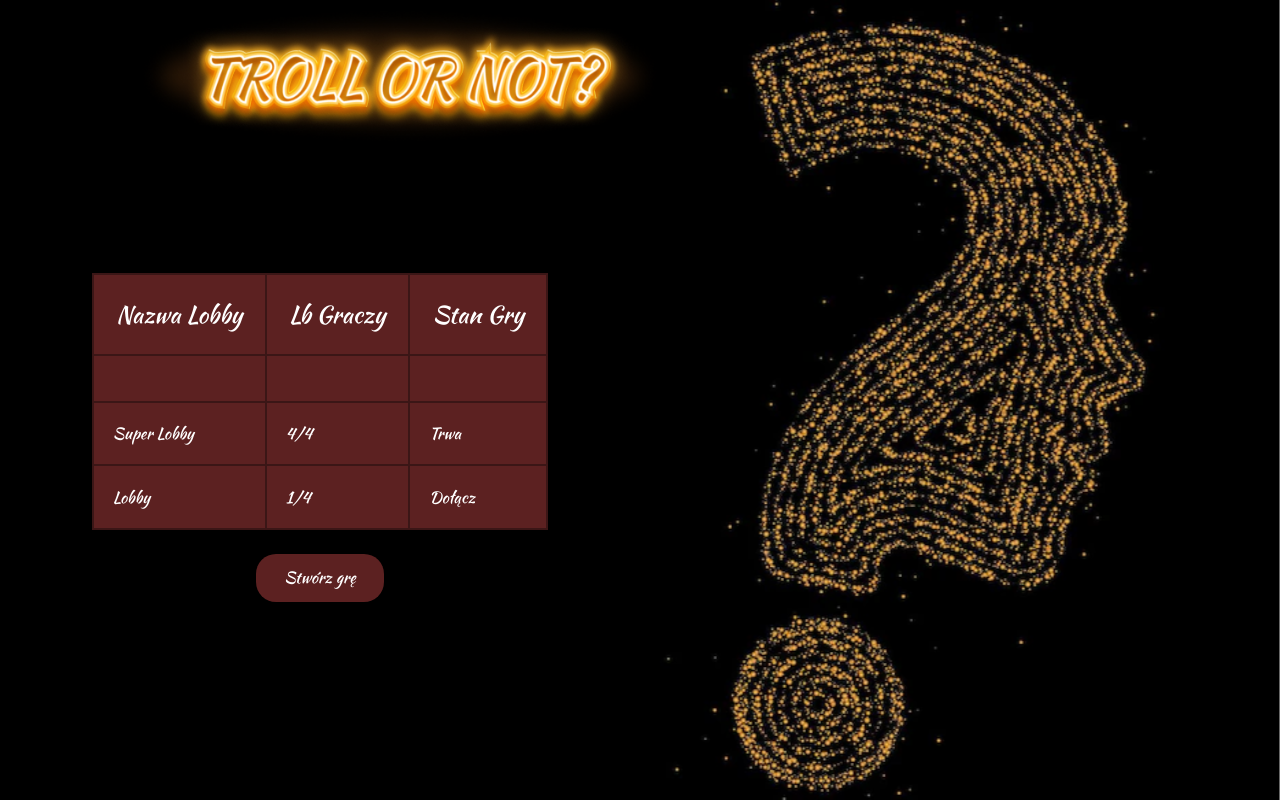
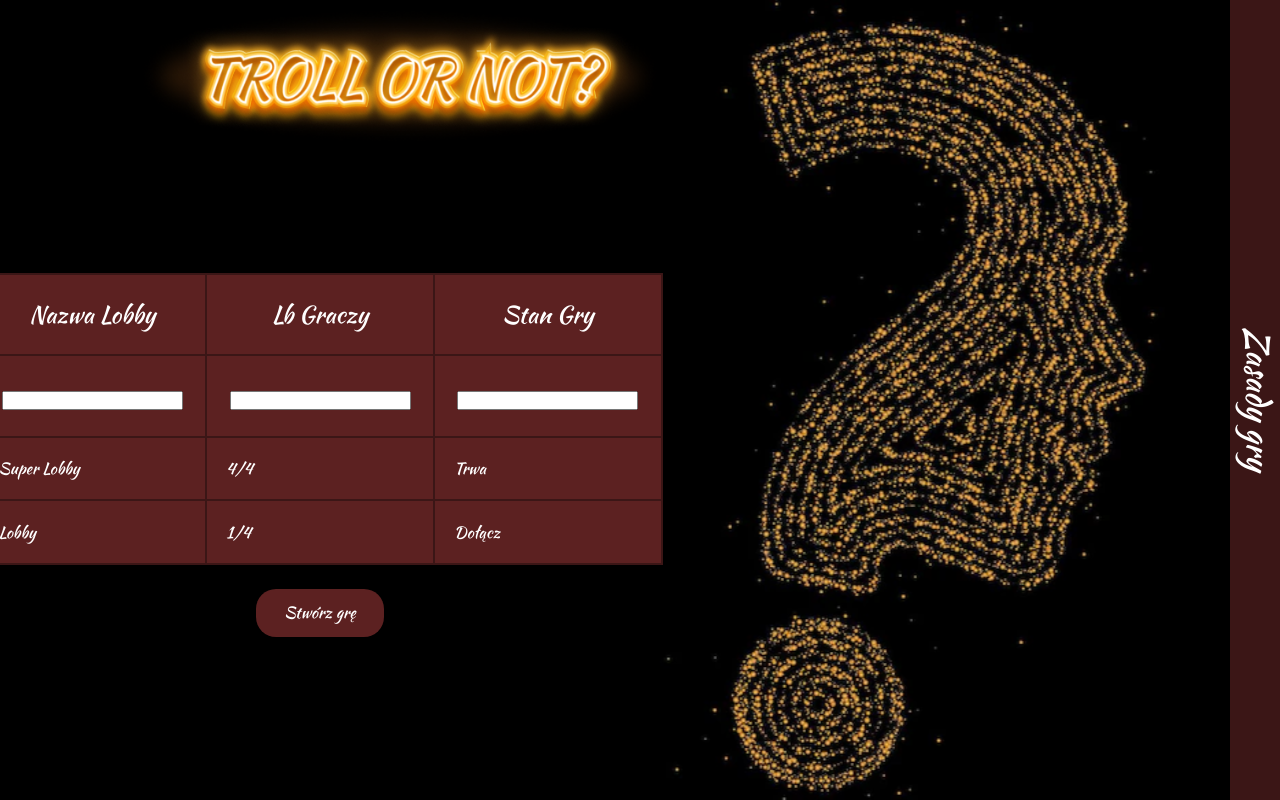
Before and after one commit to Coderscamp-2021-2022-Lukasz-Kamil/troll-or-not, a React (Create React App) app in the folder client/: page /lobby-list in a window 1280 px wide. Built offline with nearby package versions, Linux system fonts and the light colour scheme.

Commit message:
Create-slide-out-panel

```diff
--- a/client/src/components/ui/Modal/Modal.style.tsx
+++ /dev/null
@@ -1 +0,0 @@
-import React from "react";
--- /dev/null
+++ b/client/src/components/ui/SlideOutPanel/SlideOutPanel.styled.tsx
@@ -0,0 +1,32 @@
+import styled from "styled-components";
+
+export const TogglePanel = styled.div`
+  display: flex;
+  position: fixed;
+  width: 400px;
+  height: 100vh;
+  top: 0;
+  right: -350px;
+  text-align: center;
+
+  .open {
+    background-color: ${({ theme }) => theme.colors.card.primary};
+    transform: translateX(-400px);
+  }
+`;
+
+export const GameRulesTitle = styled.div`
+  font-size: ${({ theme }) => theme.size.desktop.mdl}px;
+  height: 100%;
+  width: 50px;
+  text-align: center;
+  writing-mode: vertical-lr;
+  padding-left: 5px;
+  background-color: ${({ theme }) => theme.colors.card.linecolor};
+  cursor: pointer;
+`;
+
+export const Rules = styled.div`
+  padding: 1rem;
+  font-size: ${({ theme }) => theme.size.desktop.mds}px;
+`;
--- /dev/null
+++ b/client/src/components/ui/SlideOutPanel/SlideOutPanel.tsx
@@ -0,0 +1,22 @@
+import React, { useState } from "react";
+import { GameRulesTitle, TogglePanel, Rules } from "./SlideOutPanel.styled";
+
+export const SlideOutPanel = () => {
+  const [isActive, setIsActive] = useState(false);
+
+  const togglePanel = () => {
+    setIsActive(!isActive);
+  };
+  return (
+    <TogglePanel className={isActive ? "open" : "closed"}>
+      <GameRulesTitle onClick={togglePanel}>Zasady gry</GameRulesTitle>
+
+      <Rules className={isActive ? "open" : "closed"}>
+        Lorem ipsum dolor, sit amet consectetur adipisicing elit. Libero
+        nesciunt, voluptatibus harum error omnis minima quisquam consequuntur
+        quibusdam esse eos sequi laudantium facere eum fugit iure eveniet nulla
+        quas illo.
+      </Rules>
+    </TogglePanel>
+  );
+};
--- a/client/src/components/views/BeforeGamePage/BeforeGamePage.tsx
+++ b/client/src/components/views/BeforeGamePage/BeforeGamePage.tsx
@@ -10,6 +10,7 @@ import {
   TableHead,
   PageWrapper,
 } from "../LobbyListPage/LobbyPage.styled";
+import { SlideOutPanel } from "../../ui/SlideOutPanel/SlideOutPanel";
 
 import {
   ShortReminder,
@@ -58,6 +59,7 @@ const BeforeGamePage = () => {
     useTable({ columns, data });
 
   return (
+    <>
       <PageWrapper>
         <Title />
         <BeforeGameWrapper>
@@ -101,6 +103,8 @@ const BeforeGamePage = () => {
           </TableWrapper>
         </BeforeGameWrapper>
       </PageWrapper>
+      <SlideOutPanel />
+    </>
   );
 };
 
--- a/client/src/components/views/LandingPage/LandingPage.tsx
+++ b/client/src/components/views/LandingPage/LandingPage.tsx
@@ -3,20 +3,23 @@ import styled from "styled-components";
 import Title from "../../ui/title/Title";
 import { Button } from "../../ui/Button/Button.style";
 import { FlexWrapper } from "../../wrapper/FlexCenter/FlexWrapper.style";
+import { SlideOutPanel } from "../../ui/SlideOutPanel/SlideOutPanel";
 
 const LandingWrapper = styled(FlexWrapper)`
   width: 50vw;
   height: 80vh;
 `;
 
-
 const LandingPage = () => {
   return (
+    <>
       <LandingWrapper direction={"column"}>
         <Title />
         <Button>Sprawdź!</Button>
       </LandingWrapper>
-    )
-}
+      <SlideOutPanel />
+    </>
+  );
+};
 
 export default LandingPage;
--- a/client/src/components/views/LobbyListPage/LobbyPage.tsx
+++ b/client/src/components/views/LobbyListPage/LobbyPage.tsx
@@ -4,6 +4,7 @@ import { Column, useTable, useFilters } from "react-table";
 import { useMemo } from "react";
 import { DefaultColumnFilter } from "./DefaultColumnFilter";
 import Title from "../../ui/title/Title";
+import { SlideOutPanel } from "../../ui/SlideOutPanel/SlideOutPanel";
 import {
   TableWrapper,
   Table,
@@ -79,6 +80,7 @@ export const LobbyPage = () => {
     useTable({ columns, data }, useFilters);
 
   return (
+    <>
       <PageWrapper>
         <Title />
         <TableWrapper>
@@ -90,12 +92,13 @@ export const LobbyPage = () => {
                 return (
                   <TableRow {...restHeaderGroup} key={key}>
                     {headerGroup.headers.map((column: any) => {
-                    const { key, ...restAttributes } = column.getHeaderProps();
+                      const { key, ...restAttributes } =
+                        column.getHeaderProps();
                       return (
                         <TableHeader {...restAttributes} key={key}>
                           {column.render("Header")}
                           <div>
-                          {/* {column.canFilter ? column.render("Filter") : null} */}
+                            {column.canFilter ? column.render("Filter") : null}
                           </div>
                         </TableHeader>
                       );
@@ -126,5 +129,7 @@ export const LobbyPage = () => {
           <ButtonGame>Stwórz grę</ButtonGame>
         </TableWrapper>
       </PageWrapper>
+      <SlideOutPanel />
+    </>
   );
 };
--- a/client/src/components/views/QuizRoomPlayerPage/QuizRoomPlayerPage.tsx
+++ b/client/src/components/views/QuizRoomPlayerPage/QuizRoomPlayerPage.tsx
@@ -5,6 +5,7 @@ import { TitlePic } from "../../ui/title/Title";
 import { FlexWrapper } from "../../wrapper/FlexCenter/FlexWrapper.style";
 import { theme } from "../../../theme/theme";
 import { Typography } from "../../ui/Typography/Typography";
+import { SlideOutPanel } from "../../ui/SlideOutPanel/SlideOutPanel";
 
 export const GameViewContainer = styled.div`
   display: grid;
@@ -19,10 +20,9 @@ export const AnswersContainer = styled.div`
   grid-template-columns: 1fr 1fr;
   place-items: center;
   margin-bottom: 20px;
-
 `;
 
-interface VideoProps{
+interface VideoProps {
   height?: number;
   width?: number;
 }
@@ -30,53 +30,86 @@ interface VideoProps{
 export const Video = styled.div<VideoProps>`
   display: grid;
   grid-template-columns: 1fr 1fr;
-    width: ${({ width })=> (width ? width : 350)}px;
-    height: ${({ height })=> (height ? height : 350)}px;
+  width: ${({ width }) => (width ? width : 350)}px;
+  height: ${({ height }) => (height ? height : 350)}px;
   place-items: start;
   border: 2px solid;
   border-color: ${theme.colors.card.primary};
   border-radius: 10px;
 `;
 
-
 const QuizRoomPlayerPage = () => {
   const answers = ["Answer 1", "Answer 2", "Answer 3", "Answer 4"];
-    const observers = [{name: "Kamil", ID: "222333"}, {name: "Donata", ID: "222333"}, {name: "Rafał", ID: "222333"}];
-    const player = {name: "Mateusz", chatID: "222333"};
+  const observers = [
+    { name: "Kamil", ID: "222333" },
+    { name: "Donata", ID: "222333" },
+    { name: "Rafał", ID: "222333" },
+  ];
+  const player = { name: "Mateusz", chatID: "222333" };
 
   return (
+    <>
       <FlexWrapper justifyContent="center">
         <GameViewContainer>
           <FlexWrapper direction="column" align-items="center">
-                <TitlePic marginBottom="0px"/>
+            <TitlePic marginBottom="0px" />
             {/* <Title></Title> */}
-                <Video width={666} height={400}>VideoComponent</Video>
+            <Video width={666} height={400}>
+              VideoComponent
+            </Video>
             <Typography fontSize="mds">{player.name}</Typography>
             <FlexWrapper direction="column">
               <Typography fontSize="lg">Pytanie</Typography>
               <AnswersContainer>
                 {answers.map((answer) => (
-                            <Button background="answer" width={300} height={77} fontSize="lg">{answer}</Button>
+                  <Button
+                    background="answer"
+                    width={300}
+                    height={77}
+                    fontSize="lg"
+                  >
+                    {answer}
+                  </Button>
                 ))}
               </AnswersContainer>
               <FlexWrapper justifyContent="space-between">
-                        <Button background="true" hoverBackground="trueHover" width={300} height={70} fontSize="lg">Prawda</Button>
-                        <Button background="false" hoverBackground="falseHover" width={300} height={70} fontSize="lg">Fałsz</Button>
+                <Button
+                  background="true"
+                  hoverBackground="trueHover"
+                  width={300}
+                  height={70}
+                  fontSize="lg"
+                >
+                  Prawda
+                </Button>
+                <Button
+                  background="false"
+                  hoverBackground="falseHover"
+                  width={300}
+                  height={70}
+                  fontSize="lg"
+                >
+                  Fałsz
+                </Button>
               </FlexWrapper>
             </FlexWrapper>
           </FlexWrapper>
           <FlexWrapper direction="column" justifyContent="flex-start">
             {observers.map((observer) => (
               <>
-                    <Video width={244} height={244}>{observer.ID}</Video>
+                <Video width={244} height={244}>
+                  {observer.ID}
+                </Video>
                 <Typography fontSize="mds">{observer.name}</Typography>
-                    </>)
-                )}
+              </>
+            ))}
             <div>Timer</div>
           </FlexWrapper>
         </GameViewContainer>
       </FlexWrapper>
-    )
-}
+      <SlideOutPanel />
+    </>
+  );
+};
 
 export default QuizRoomPlayerPage;
```
Lines whose indentation alone changed are shown as unchanged.
